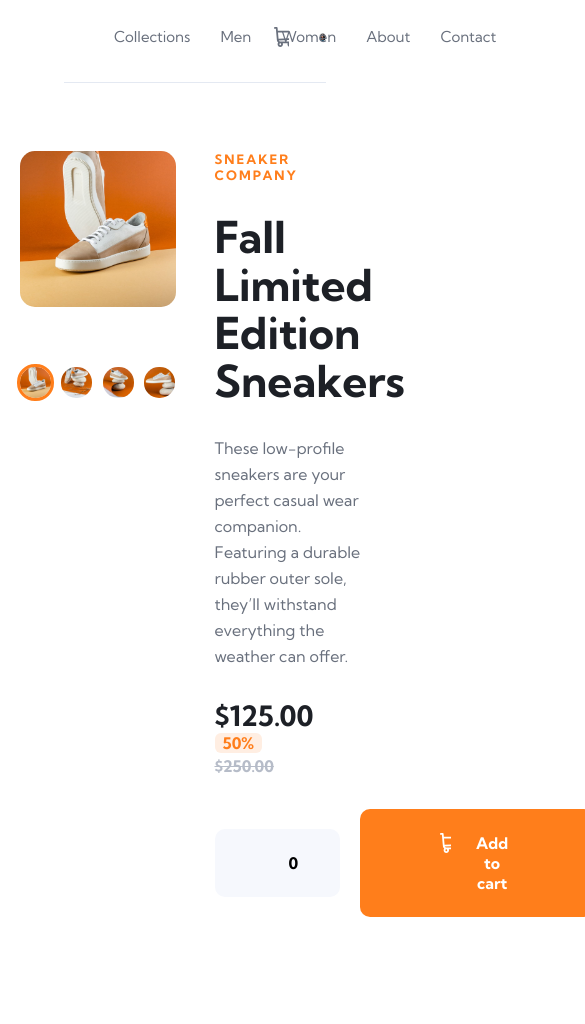
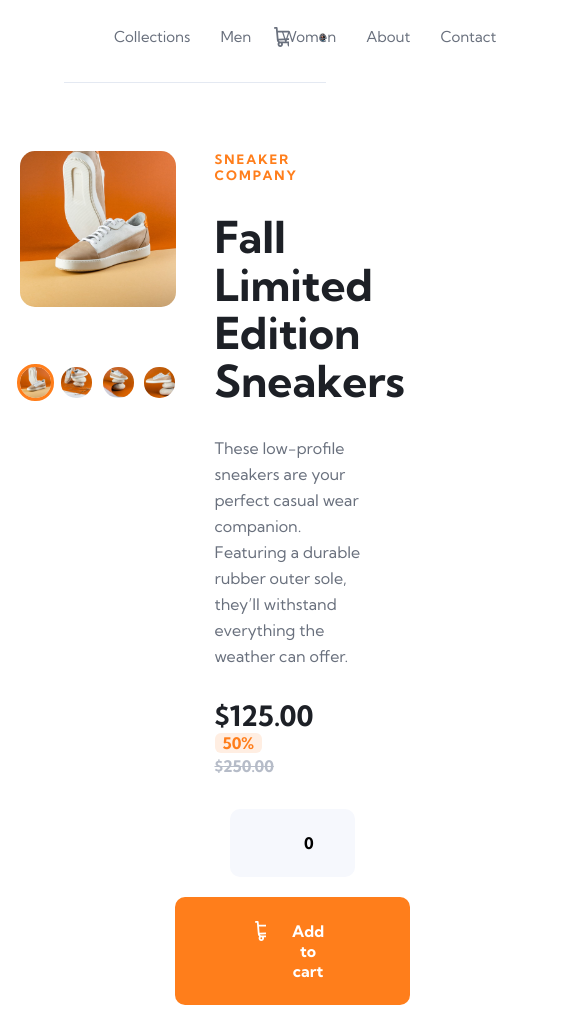
Before and after one commit to networkpaul/fem-ecommerce-product-page, a Vue app: page / in a window 390 px wide. Shown: the whole page, 585 px wide, since content can reach past the window. Before the commit the page ends 936 px from the top, so only its background shows below. Built offline with nearby package versions, Linux system fonts and the light colour scheme.

Commit message:
responsive

```diff
--- a/src/components/AddToCart.vue
+++ b/src/components/AddToCart.vue
@@ -44,7 +44,14 @@ export default {
 .addToCart {
   display: flex;
   align-items: center;
-  gap: 20px;
+  justify-content: space-between;
+  width: 100%;
+
+  @media (max-width: 768px) {
+    margin-inline: auto;
+    flex-direction: column;
+    gap: 20px;
+  }
 }
 
 .addToCart__counter {
```
